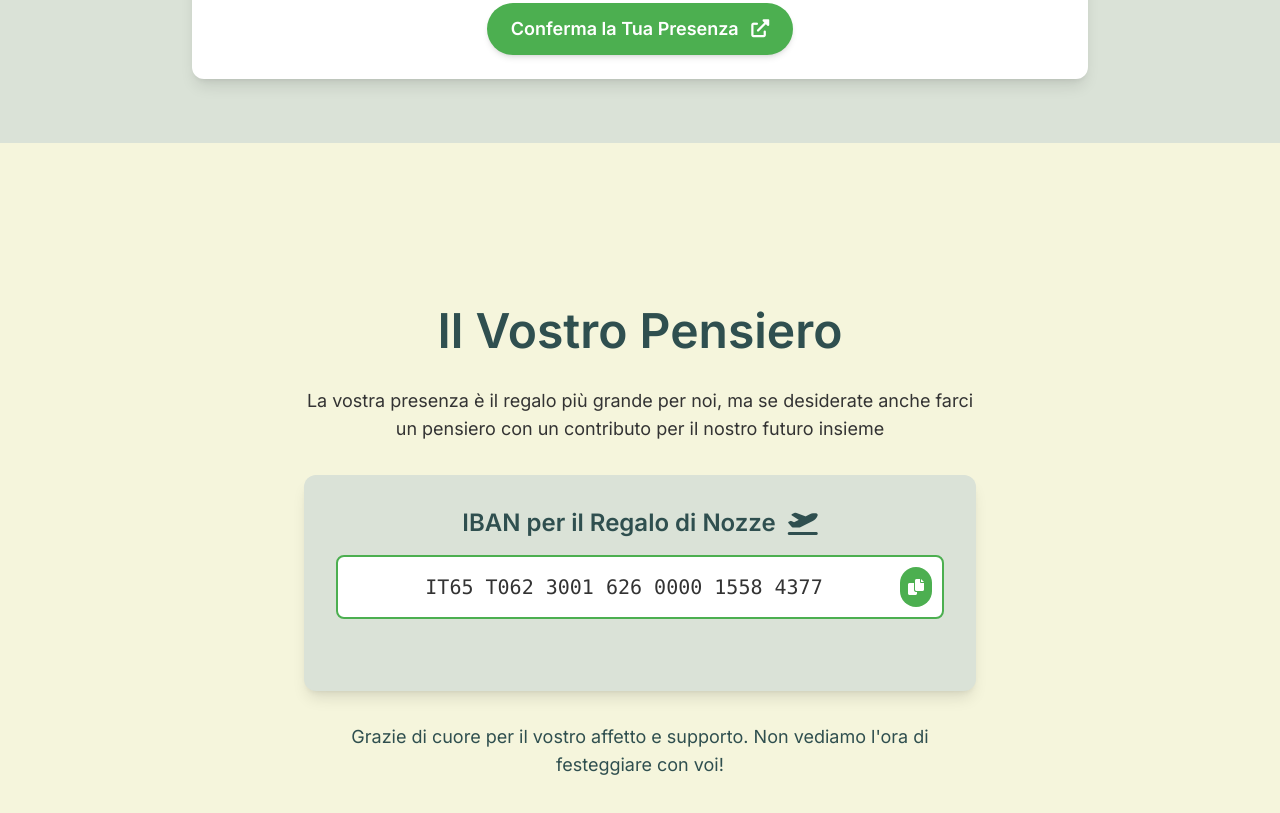
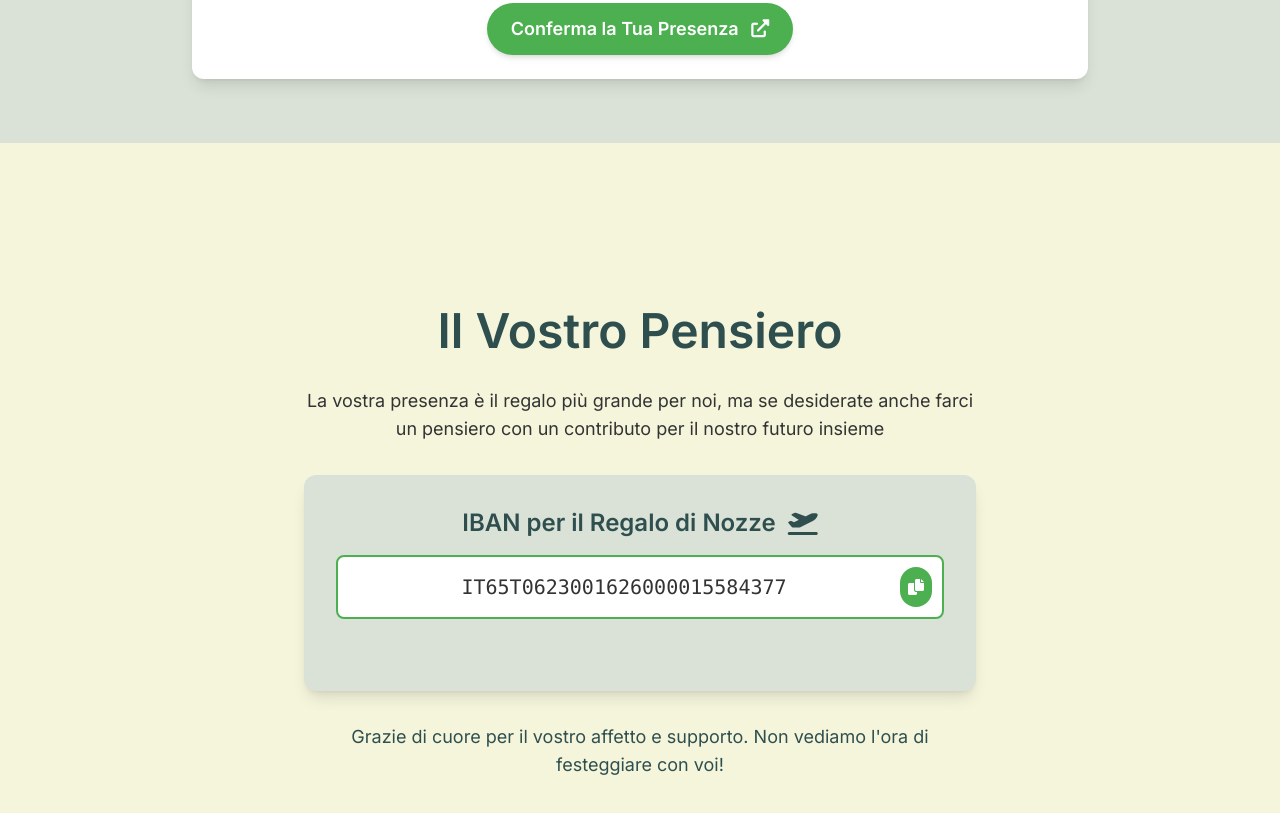
Before and after one commit to Nahlt/matrimonio, a plain HTML site: page index.html in a window 1280 px wide. Shown: the part 2142-2955 px from the top of the page. Drawn offline with nearby package versions, Linux system fonts and the light colour scheme.

Commit message:
Update iban

```diff
--- a/index.html
+++ b/index.html
@@ -248,7 +248,7 @@
                     <i class="fas fa-plane-departure text-xl sm:text-2xl text-[#2F4F4F]"></i>
                 </div>
                 <div class="relative">
-                    <input type="text" id="iban" value="IT65 T062 3001 626 0000 1558 4377" readonly class="w-full p-3 sm:p-4 pr-10 sm:pr-12 text-center text-lg sm:text-xl font-mono border-2 border-[#4CAF50] rounded-lg bg-white focus:outline-none focus:ring-2 focus:ring-[#4CAF50]">
+                    <input type="text" id="iban" value="IT65T0623001626000015584377" readonly class="w-full p-3 sm:p-4 pr-10 sm:pr-12 text-center text-lg sm:text-xl font-mono border-2 border-[#4CAF50] rounded-lg bg-white focus:outline-none focus:ring-2 focus:ring-[#4CAF50]">
                     <button onclick="copyToClipboard('iban')" class="absolute right-2 sm:right-3 top-1/2 -translate-y-1/2 p-1 sm:p-2 rounded-full bg-[#4CAF50] text-white hover:bg-[#388E3C] transition-all duration-300 hover:scale-105">
                         <i class="fas fa-copy text-sm sm:text-base"></i>
                     </button>
```
